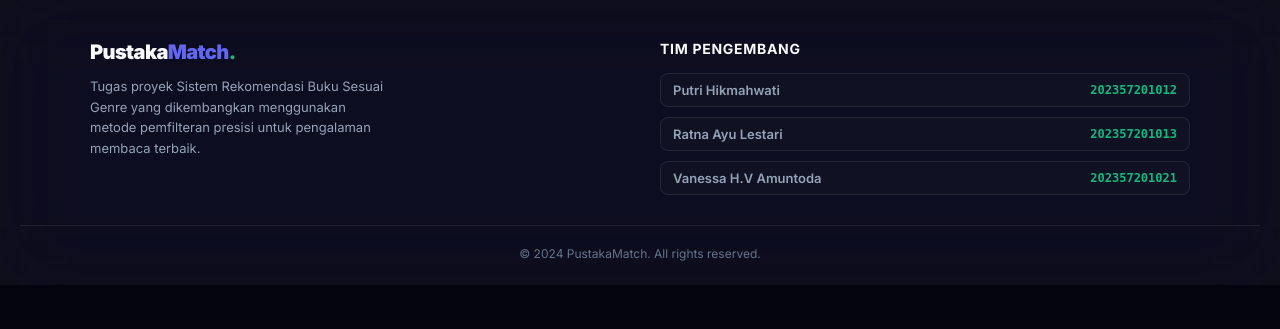
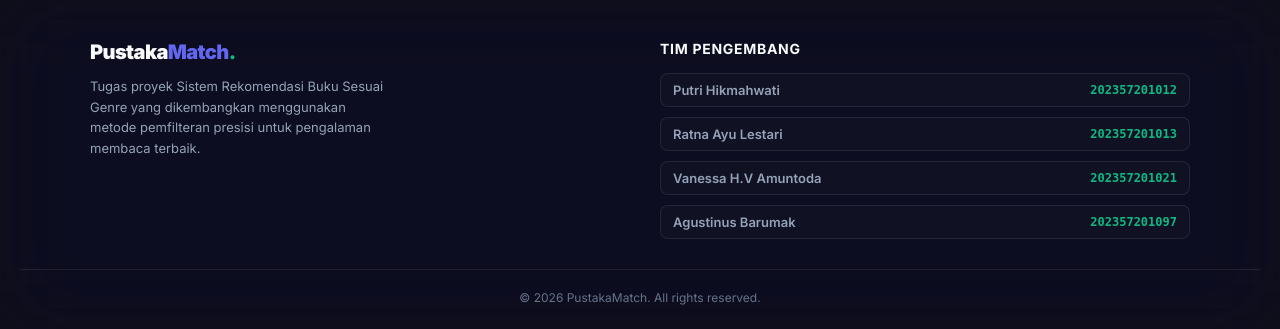
Before and after one commit to alhamdany07/sistem-informasi, a Flask app: page / in a window 1280 px wide. Shown: the part 5603-5932 px from the top of the page. Before the commit the page ends 5888 px from the top, so only its background shows below. Run offline with Flask 3, Linux system fonts and the light colour scheme.

Commit message:
Update copyright year in footer to 2026

```diff
--- a/templates/index.html
+++ b/templates/index.html
@@ -373,11 +373,15 @@
                         <span class="team-name">Vanessa H.V Amuntoda</span>
                         <span class="team-nim">202357201021</span>
                     </li>
+                    <li>
+                        <span class="team-name">Agustinus Barumak</span>
+                        <span class="team-nim">202357201097</span>
+                    </li>
                 </ul>
             </div>
         </div>
         <div class="footer-bottom">
-            &copy; 2024 PustakaMatch. All rights reserved.
+            &copy; 2026 PustakaMatch. All rights reserved.
         </div>
     </footer>
 
```
